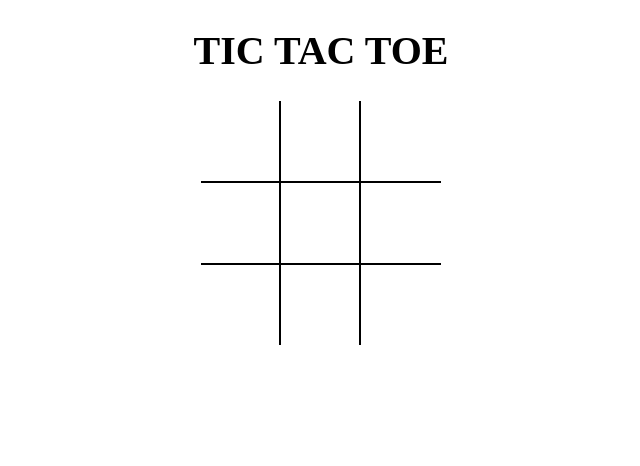
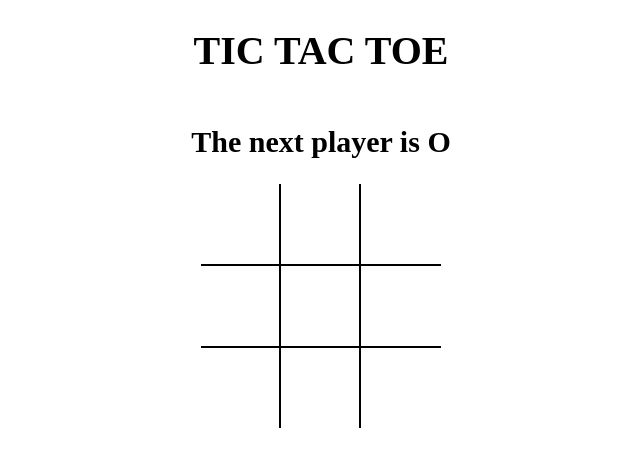
Before and after one commit to perunon/tictactoe, a React (Vite) app: page / in a window 1280 px wide. Shown: the top 466 px of the page, without its empty margins (319-959 px from the left). Built offline with nearby package versions, Linux system fonts and the light colour scheme.

Commit message:
calculate the winner and lift up the state

```diff
--- a/src/App.jsx
+++ b/src/App.jsx
@@ -1,13 +1,42 @@
-import React from 'react';
+import React, { useState } from 'react';
 import Board from './components/Board';
+import { calculateWinner } from './helpers';
 
 import './styles/root.scss';
 
 const App = () => {
+  const [squares, setSquares] = useState(Array(9).fill(null));
+  const [isXNext, setIsXNext] = useState(false);
+  const winner = calculateWinner(squares);
+
+  console.log(winner);
+
+  const message = winner
+    ? `Winner is ${winner}`
+    : `The next player is ${isXNext ? 'X' : 'O'}`;
+
+  const handleSquareClick = position => {
+    if (squares[position] || winner) {
+      return;
+    }
+
+    setSquares(prev => {
+      return prev.map((square, pos) => {
+        if (pos === position) {
+          return isXNext ? 'X' : 'O';
+        }
+
+        return square;
+      });
+    });
+    setIsXNext(!isXNext);
+  };
+
   return (
     <div className="app">
       <h1>TIC TAC TOE</h1>
-      <Board />
+      <h2>{message}</h2>
+      <Board squares={squares} handleSquareClick={handleSquareClick} />
     </div>
   );
 };
--- a/src/components/Board.jsx
+++ b/src/components/Board.jsx
@@ -1,27 +1,7 @@
-import React, { useState } from 'react';
+import React from 'react';
 import Square from './Square';
 
-const Board = () => {
-  const [squares, setSquares] = useState(Array(9).fill(null));
-  const [isXNext, setIsXNext] = useState(false);
-
-  const handleSquareClick = position => {
-    if (squares[position]) {
-      return;
-    }
-
-    setSquares(prev => {
-      return prev.map((square, pos) => {
-        if (pos === position) {
-          return isXNext ? 'X' : 'O';
-        }
-
-        return square;
-      });
-    });
-    setIsXNext(!isXNext);
-  };
-
+const Board = ({ squares, handleSquareClick }) => {
   const renderSquare = position => {
     return (
       <Square
--- /dev/null
+++ b/src/helpers.js
@@ -0,0 +1,19 @@
+export function calculateWinner(squares) {
+  const lines = [
+    [0, 1, 2],
+    [3, 4, 5],
+    [6, 7, 8],
+    [0, 3, 6],
+    [1, 4, 7],
+    [2, 5, 8],
+    [0, 4, 8],
+    [2, 4, 6],
+  ];
+  for (let i = 0; i < lines.length; i++) {
+    const [a, b, c] = lines[i];
+    if (squares[a] && squares[a] === squares[b] && squares[a] === squares[c]) {
+      return squares[a];
+    }
+  }
+  return null;
+}
```
